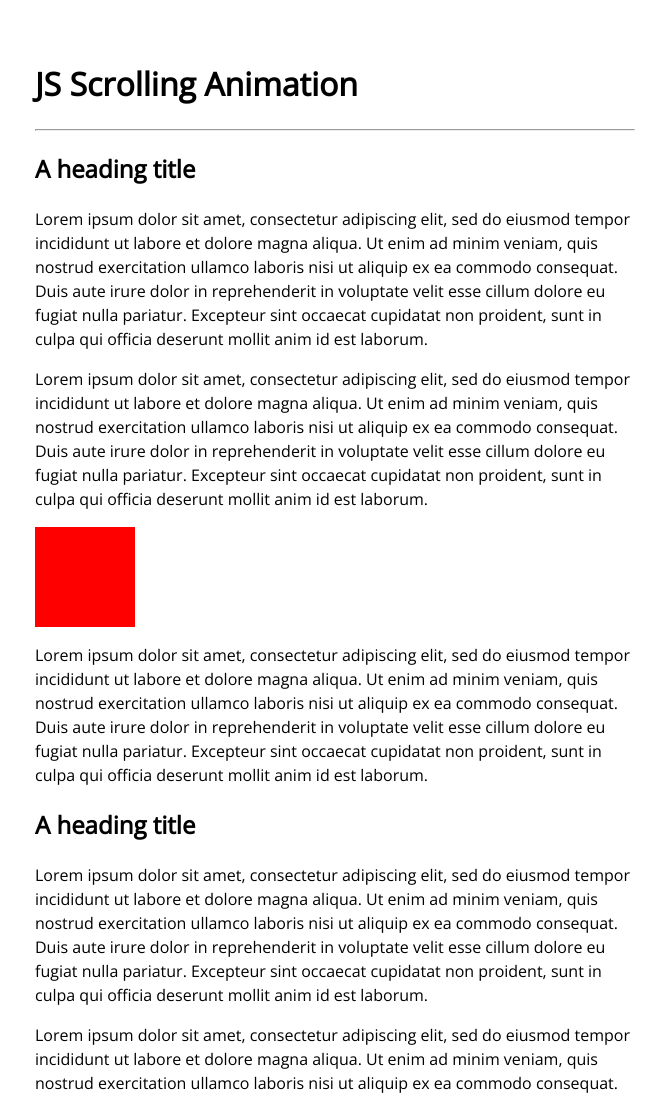
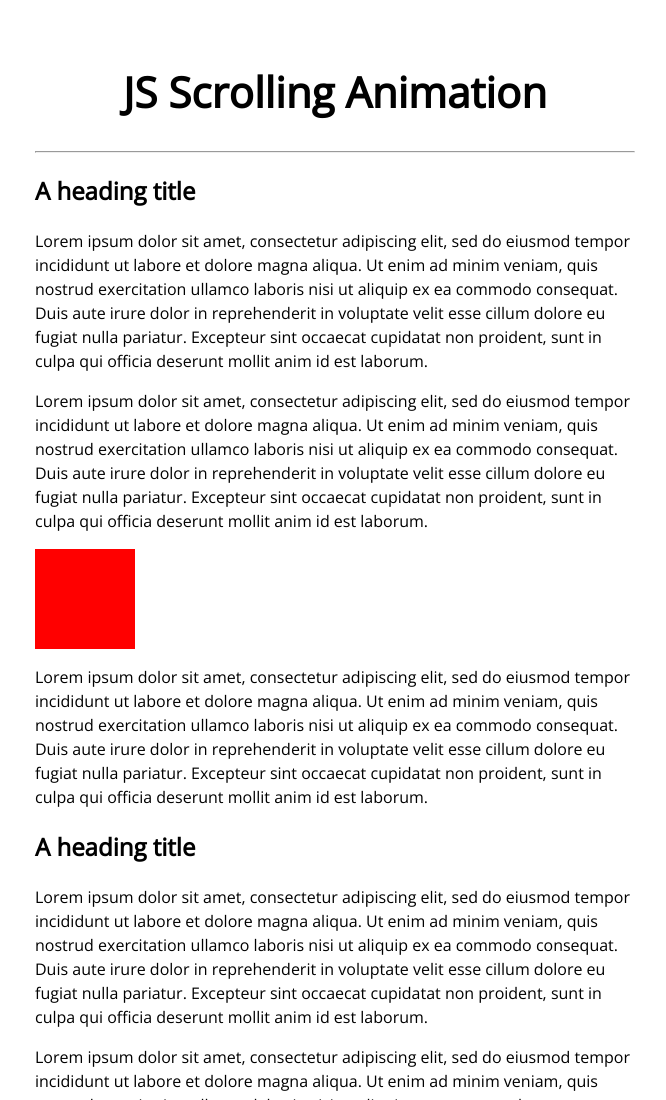
Before and after one commit to aumartinez/js-scroll-listener-animation, a plain HTML site: page index.html in a window 1280 px wide. Shown: the top 1100 px of the page, without its empty margins (305-971 px from the left). Drawn offline with nearby package versions, Linux system fonts and the light colour scheme.

Commit message:
Update global.css

```diff
--- a/css/global.css
+++ b/css/global.css
@@ -11,10 +11,8 @@ body {
   margin: 0;
 }
 
-.wrapper {
-  margin: 60px auto;
-  padding: 0 15px;
-  max-width: 600px;
+h1 {
+  font-size: 42px;
 }
 
 #redbox {
@@ -22,3 +20,13 @@ body {
   height: 100px;
   background-color: red;
 }
+
+.wrapper {
+  margin: 60px auto;
+  padding: 0 15px;
+  max-width: 600px;
+}
+
+.text-center {
+  text-align: center;
+}
```
